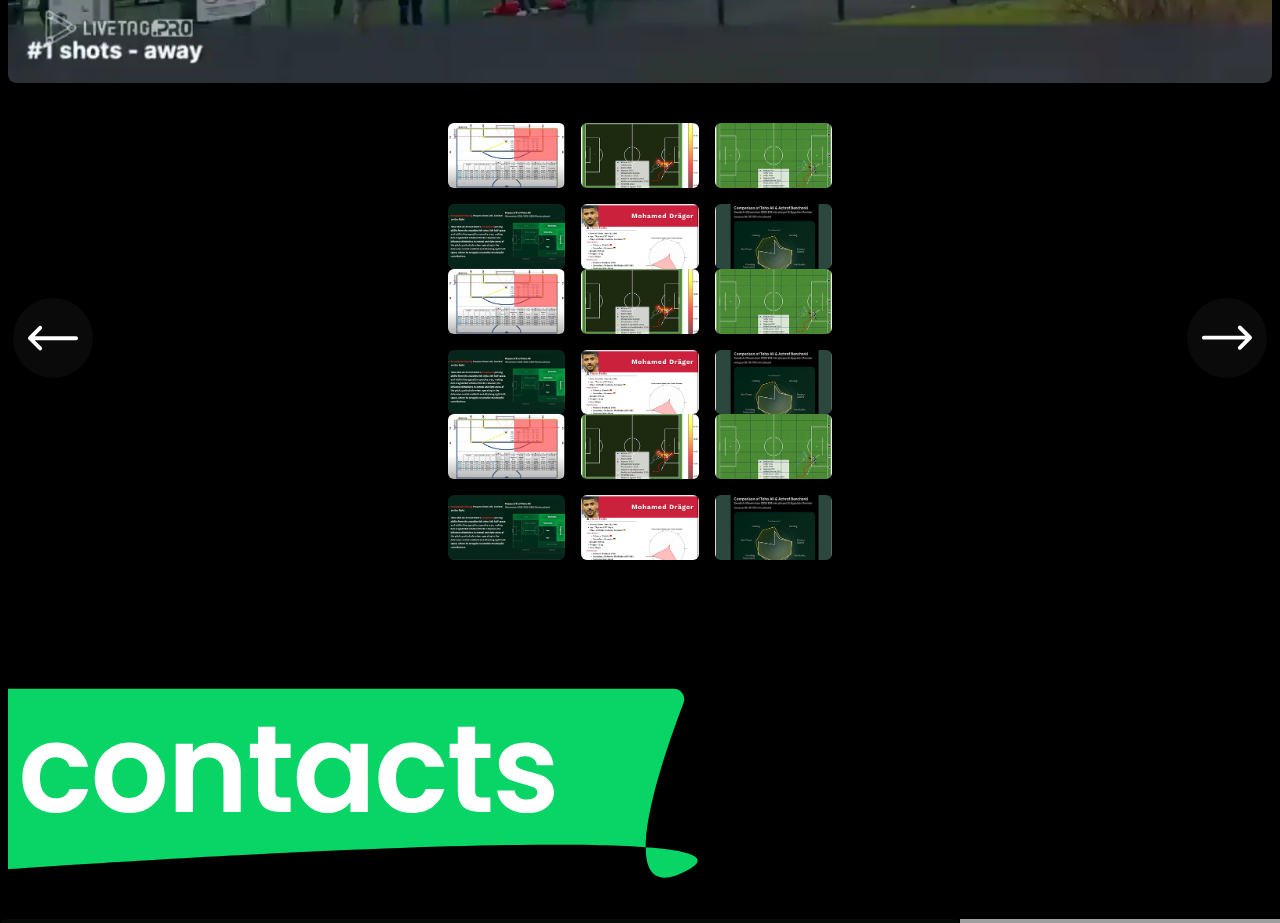
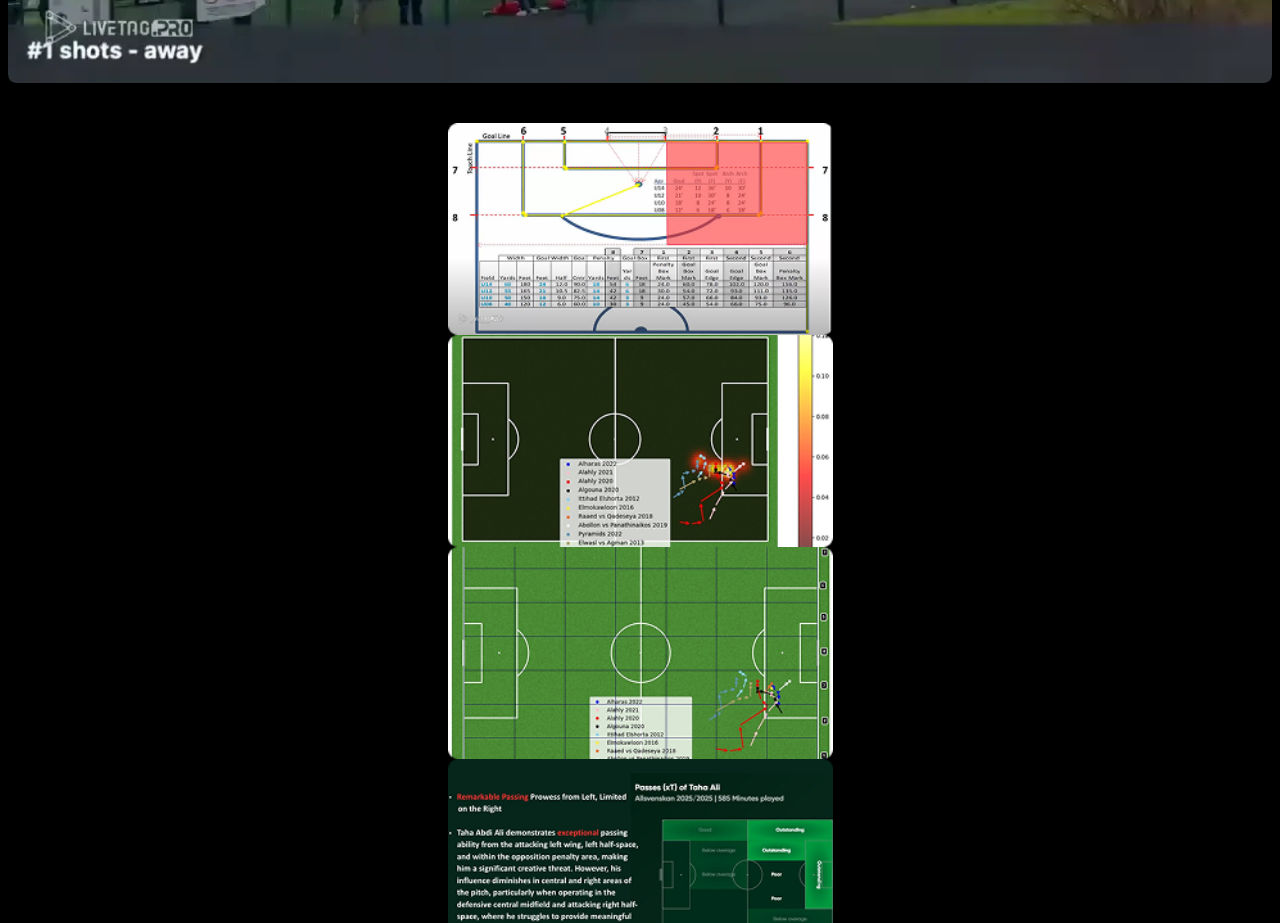
Before and after one commit to Ahmed-Sadek89/hossam-hassan-portfolio, a Next.js app: page / in a window 1280 px wide. Shown: the part 5620-6543 px from the top of the page. Built offline with nearby package versions, Linux system fonts and the light colour scheme; grey boxes are pictures that could not be loaded.

Commit message:
make loading stream

```diff
--- a/components/SelectedWorks/ImagesFrame.tsx
+++ b/components/SelectedWorks/ImagesFrame.tsx
@@ -1,4 +1,4 @@
-"use client"
+'use client'
 import React, { useState } from 'react'
 import Image from 'next/image'
 import * as Dialog from '@radix-ui/react-dialog'
@@ -17,26 +17,19 @@ const ImagesFrame = () => {
         if (!open) setSelectedImage(null)
       }}
     >
-      <div className='gap-4 grid grid-cols-2 md:grid-cols-3'>
       {[1, 2, 3, 4, 5, 6].map(card => {
         const src = `/slide${card}.png`
         return (
-            <div
-              key={card}
+          <Image
             onClick={() => handleClick(src)}
-              className='cursor-pointer'
-            >
-              <Image
             src={src}
             alt={`slide-${card}`}
             width={1000}
             height={400}
-                className='rounded-md object-contain scale-100 hover:scale-105 transition duration-300'
+            className='rounded-md object-contain scale-100 hover:scale-105 transition duration-300 cursor-pointer'
           />
-            </div>
         )
       })}
-      </div>
 
       <Dialog.Portal>
         <Dialog.Overlay className='z-50 fixed inset-0 bg-black/80' />
```
Lines whose indentation alone changed are shown as unchanged.
